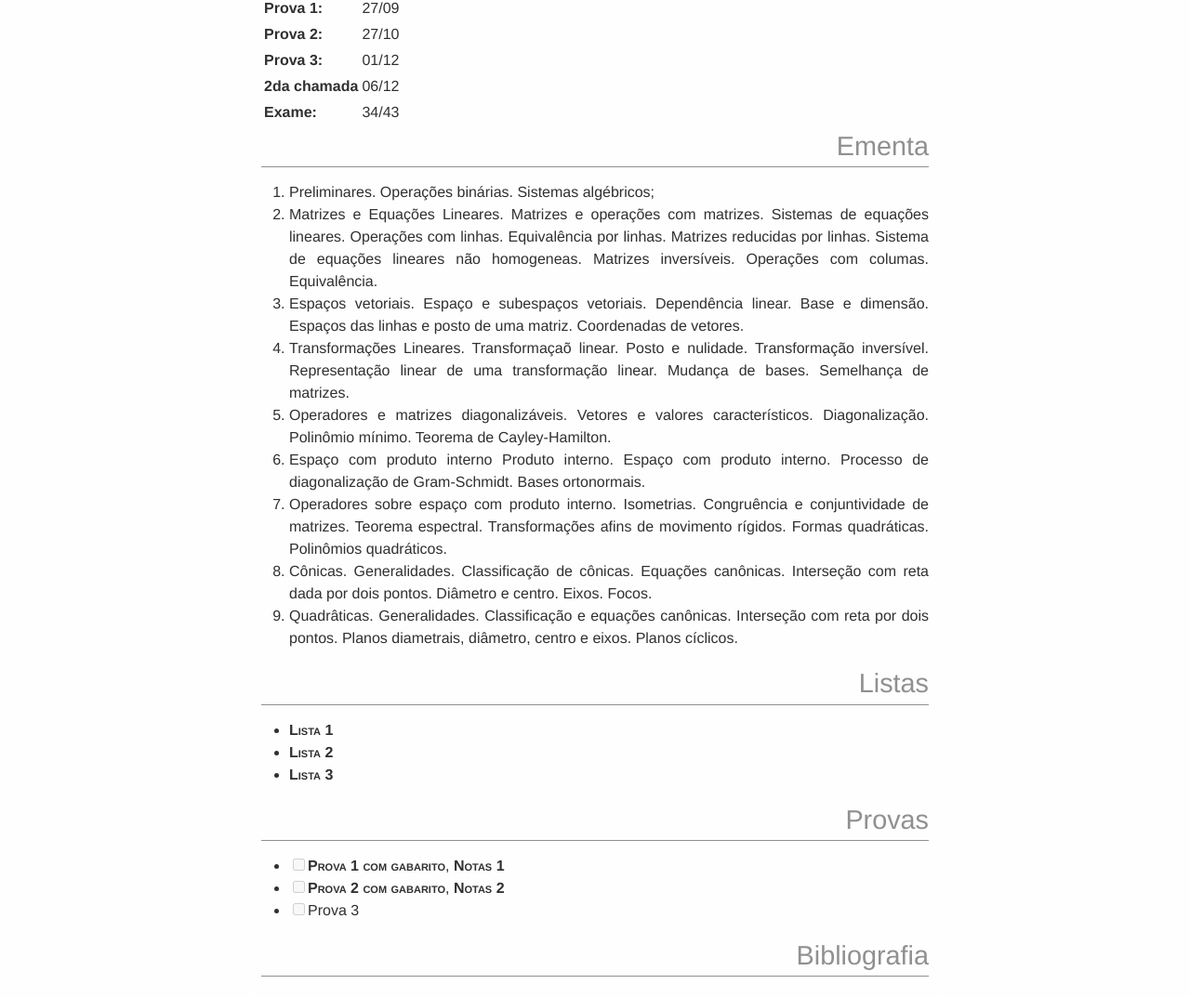
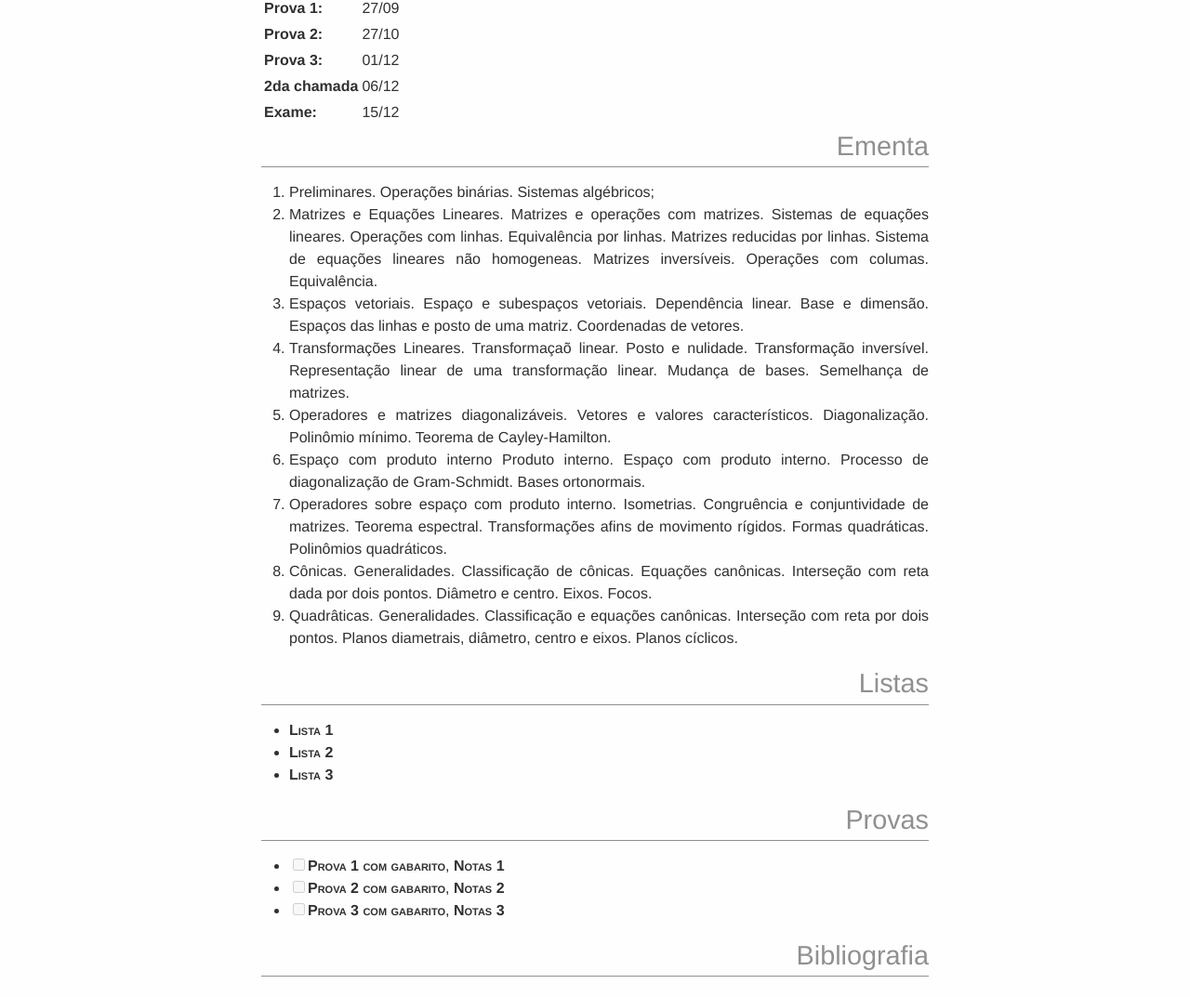
Before and after one commit to abelsiqueira/abelsiqueira.github.io-old, a Jekyll site: the page built from disciplinas/CM005 Algebra Linear_EQ.md, in a window 1280 px wide. Shown: the part 642-1715 px from the top of the page at 93% size. Built offline with Jekyll 4.4.1, drawn with Linux system fonts in a browser that asks for light colours.

Commit message:
Update CM005 Algebra Linear_EQ.md

```diff
--- a/disciplinas/CM005 Algebra Linear_EQ.md
+++ b/disciplinas/CM005 Algebra Linear_EQ.md
@@ -17,7 +17,7 @@ tag:        2016s2
   | **Prova 2:** | 27/10
   | **Prova 3:** | 01/12
   | **2da chamada**| 06/12
-  | **Exame:**   | 34/43
+  | **Exame:**   | 15/12
 
 # Ementa
 
@@ -53,7 +53,7 @@ tag:        2016s2
   - [ ] [Prova 1 com gabarito]({{ site.baseur1}}/disciplinas/CM005-Algebra-linear/prova1_AL_EB_A_EQ.pdf),
     [Notas 1]({{ site.baseur1}}/disciplinas/CM005-Algebra-linear/Notas_1_EQ.xls)
   - [ ] [Prova 2 com gabarito]({{ site.baseur1}}/disciplinas/CM005-Algebra-linear/prova2_AL_EB_A.pdf), [Notas 2]({{ site.baseur1}}/disciplinas/CM005-Algebra-linear/Notas_2_EQ.ods)
-  - [ ] Prova 3
+  - [ ] [Prova 3 com gabarito]({{ site.baseur1}}/disciplinas/CM005-Algebra-linear/prova3_AL.pdf), [Notas 3]({{ site.baseur1}}/disciplinas/CM005-Algebra-linear/Notas_3_EQ.ods)
 
 # Bibliografia
 
```
